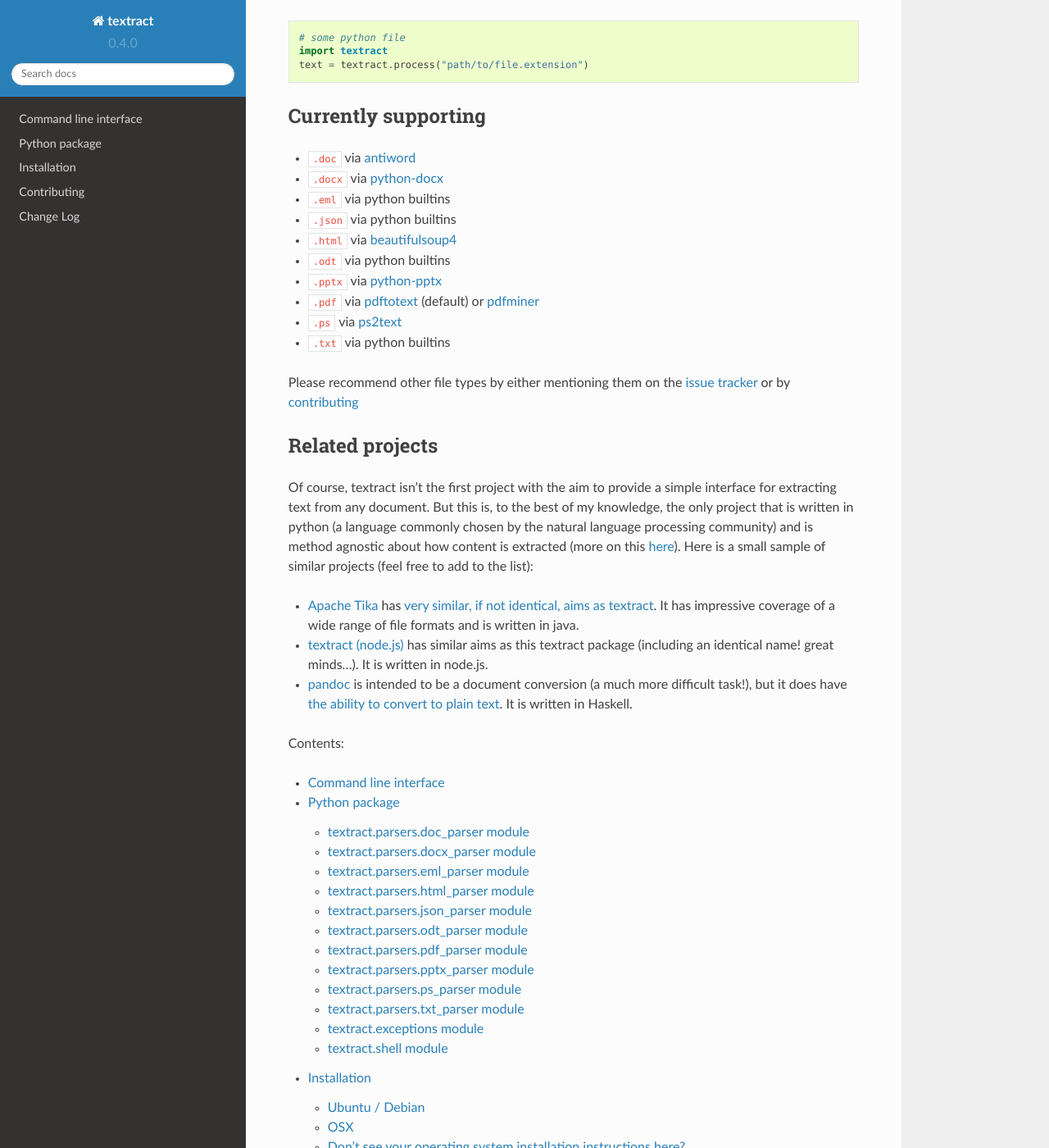
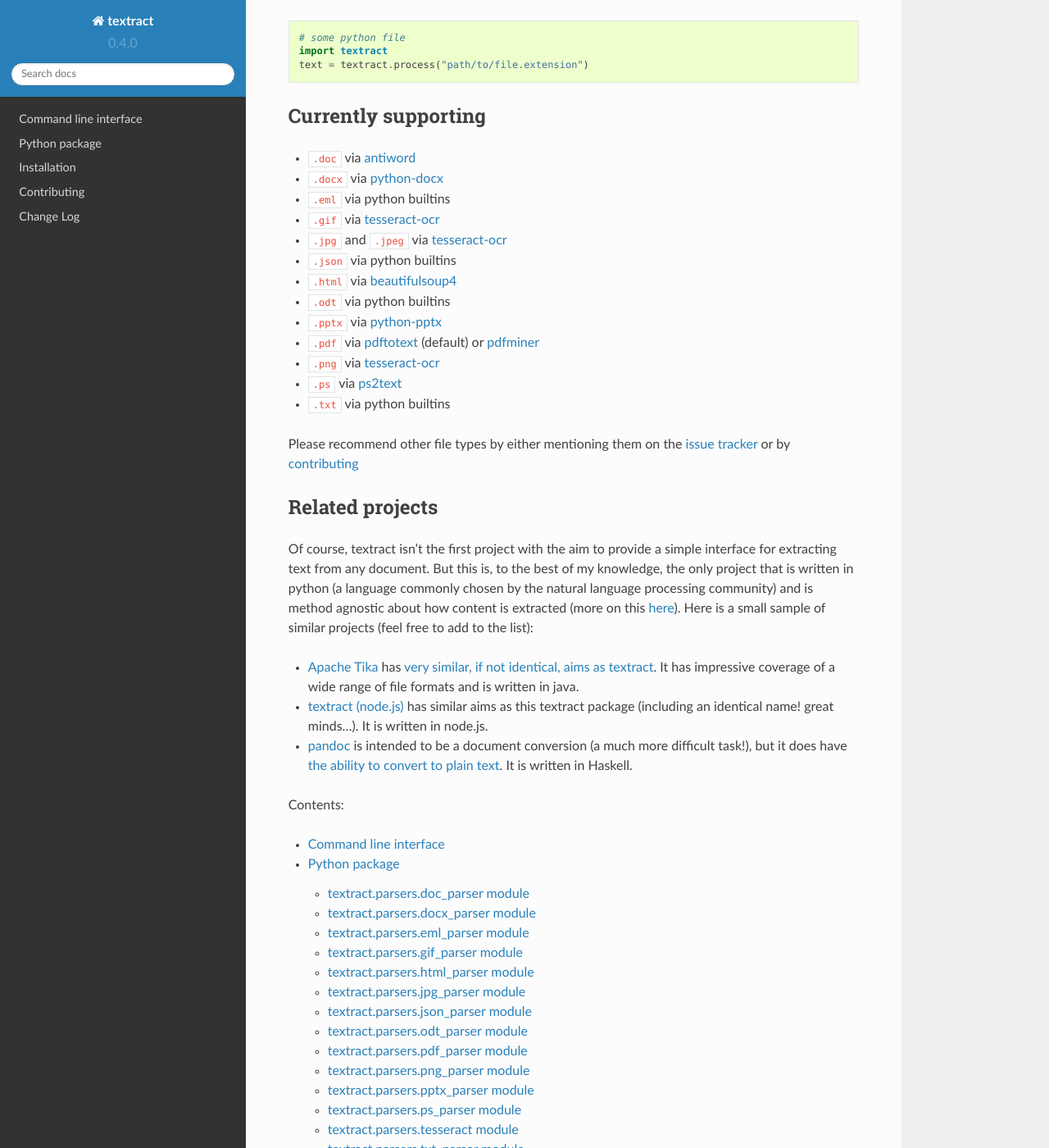
Before and after one commit to deanmalmgren/textract, a Sphinx documentation site: the page built from docs/index.rst, in a window 1280 px wide and 1400 px high, scrolled down 442 px. Shown: the whole window at 82% size. Built offline with Sphinx 7.4.7 and the Read the Docs theme 2.0.0, drawn with Linux system fonts in a browser that asks for light colours.

Commit message:
added all the documentation for tesseract-ocr

```diff
--- a/docs/changelog.rst
+++ b/docs/changelog.rst
@@ -16,6 +16,9 @@
 * support for ``.odt`` files (`#29`_ via `@christomitov`_)
 
 * support for ``.ps`` files (`#25`_)
+
+* support for ``.gif``, ``.jpg``, ``.jpeg``, and ``.png`` files
+  (`#30`_ via `@christomitov`_)
 
 * several bug fixes, including:
 
--- a/docs/conf.py
+++ b/docs/conf.py
@@ -18,7 +18,7 @@
 # If extensions (or modules to document with autodoc) are in another directory,
 # add these directories to sys.path here. If the directory is relative to the
 # documentation root, use os.path.abspath to make it absolute, like shown here.
-sys.path.insert(0, os.path.join(os.path.abspath('.'), '..'))
+sys.path.insert(0, os.path.abspath(os.path.join(os.path.abspath('.'), '..')))
 import textract
 
 # -- General configuration ------------------------------------------------
--- a/docs/index.rst
+++ b/docs/index.rst
@@ -35,29 +35,45 @@
 Currently supporting
 --------------------
 
-* ``.doc`` via `antiword <http://www.winfield.demon.nl/>`__
+* ``.doc`` via `antiword`_
 
-* ``.docx`` via `python-docx <https://python-docx.readthedocs.org/en/latest/>`__
+* ``.docx`` via `python-docx`_
 
 * ``.eml`` via python builtins
 
+* ``.gif`` via `tesseract-ocr`_
+
+* ``.jpg`` and ``.jpeg`` via `tesseract-ocr`_
+
 * ``.json`` via python builtins
 
-* ``.html`` via `beautifulsoup4 <http://beautiful-soup-4.readthedocs.org/en/latest/>`__
+* ``.html`` via `beautifulsoup4`_
 
 * ``.odt`` via python builtins
 
-* ``.pptx`` via `python-pptx <https://python-pptx.readthedocs.org/en/latest/>`__
+* ``.pptx`` via `python-pptx`_
 
-* ``.pdf`` via `pdftotext <http://poppler.freedesktop.org/>`__ (default) or `pdfminer <https://euske.github.io/pdfminer/>`__
+* ``.pdf`` via `pdftotext`_ (default) or `pdfminer`_
 
-* ``.ps`` via `ps2text <http://pages.cs.wisc.edu/~ghost/doc/pstotext.htm>`__
+* ``.png`` via `tesseract-ocr`_
+
+* ``.ps`` via `ps2text`_
 
 * ``.txt`` via python builtins
 
 Please recommend other file types by either mentioning them on the
 `issue tracker <https://github.com/deanmalmgren/textract/issues>`__ or
 by :ref:`contributing <contributing>`
+
+.. this is a list of all the packages that textract uses for extraction
+.. _tesseract-ocr: https://code.google.com/p/tesseract-ocr/
+.. _python-docx: https://python-docx.readthedocs.org/en/latest/
+.. _antiword: http://www.winfield.demon.nl/
+.. _beautifulsoup4: http://beautiful-soup-4.readthedocs.org/en/latest/
+.. _python-pptx: https://python-pptx.readthedocs.org/en/latest/
+.. _pdftotext: http://poppler.freedesktop.org/
+.. _pdfminer: https://euske.github.io/pdfminer/
+.. _ps2text: http://pages.cs.wisc.edu/~ghost/doc/pstotext.htm
 
 
 .. _related-projects:
--- a/docs/python_package.rst
+++ b/docs/python_package.rst
@@ -41,10 +41,26 @@
     :undoc-members:
     :show-inheritance:
 
+textract.parsers.gif_parser module
+----------------------------------
+
+.. automodule:: textract.parsers.gif_parser
+    :members:
+    :undoc-members:
+    :show-inheritance:
+
 textract.parsers.html_parser module
 -----------------------------------
 
 .. automodule:: textract.parsers.html_parser
+    :members:
+    :undoc-members:
+    :show-inheritance:
+
+textract.parsers.jpg_parser module
+----------------------------------
+
+.. automodule:: textract.parsers.jpg_parser
     :members:
     :undoc-members:
     :show-inheritance:
@@ -73,6 +89,14 @@
     :undoc-members:
     :show-inheritance:
 
+textract.parsers.png_parser module
+----------------------------------
+
+.. automodule:: textract.parsers.png_parser
+    :members:
+    :undoc-members:
+    :show-inheritance:
+
 textract.parsers.pptx_parser module
 -----------------------------------
 
@@ -85,6 +109,14 @@
 ---------------------------------
 
 .. automodule:: textract.parsers.ps_parser
+    :members:
+    :undoc-members:
+    :show-inheritance:
+
+textract.parsers.tesseract module
+---------------------------------
+
+.. automodule:: textract.parsers.tesseract
     :members:
     :undoc-members:
     :show-inheritance:
```
Also changed, not shown: other parts of docs/changelog.rst (+1 -0 lines).
